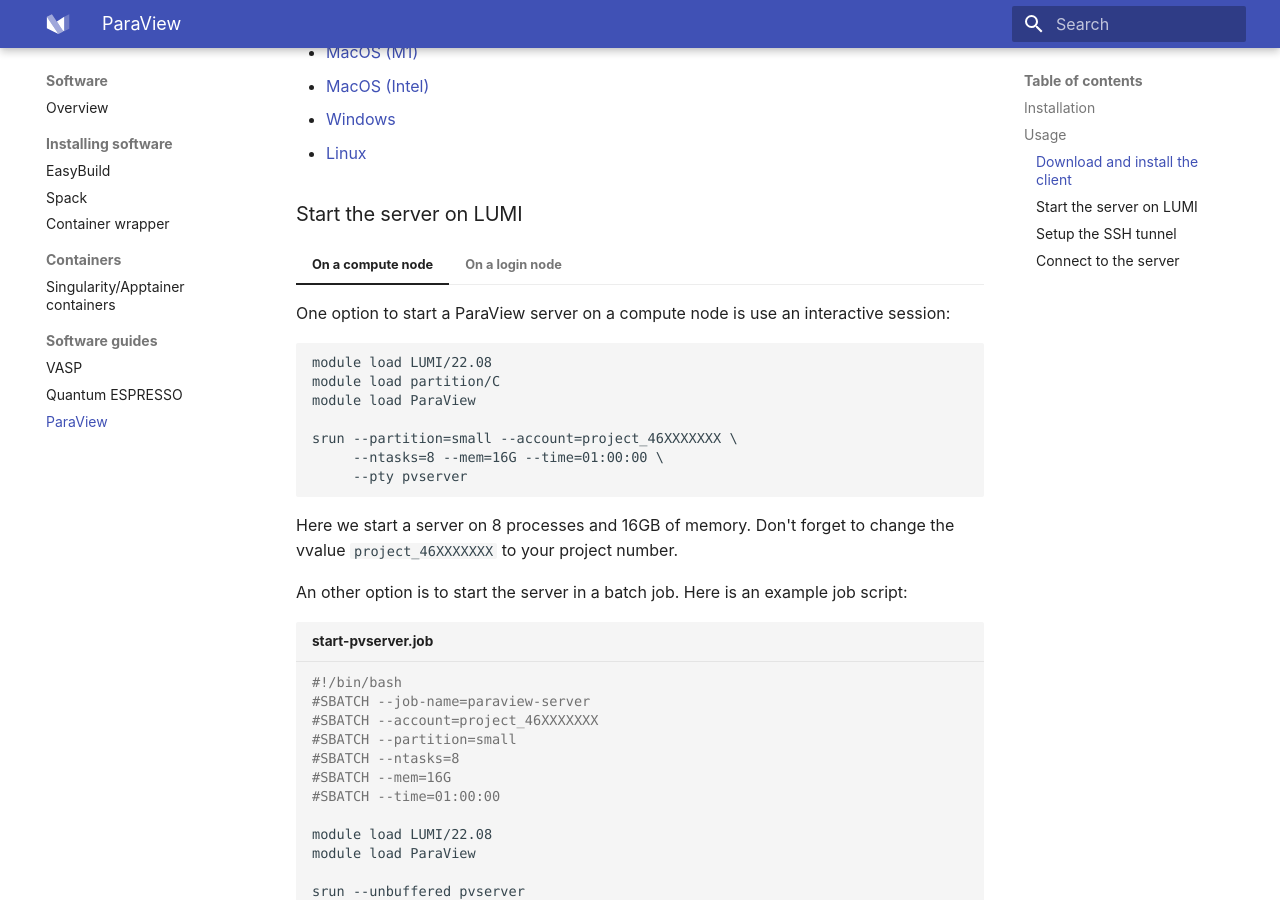
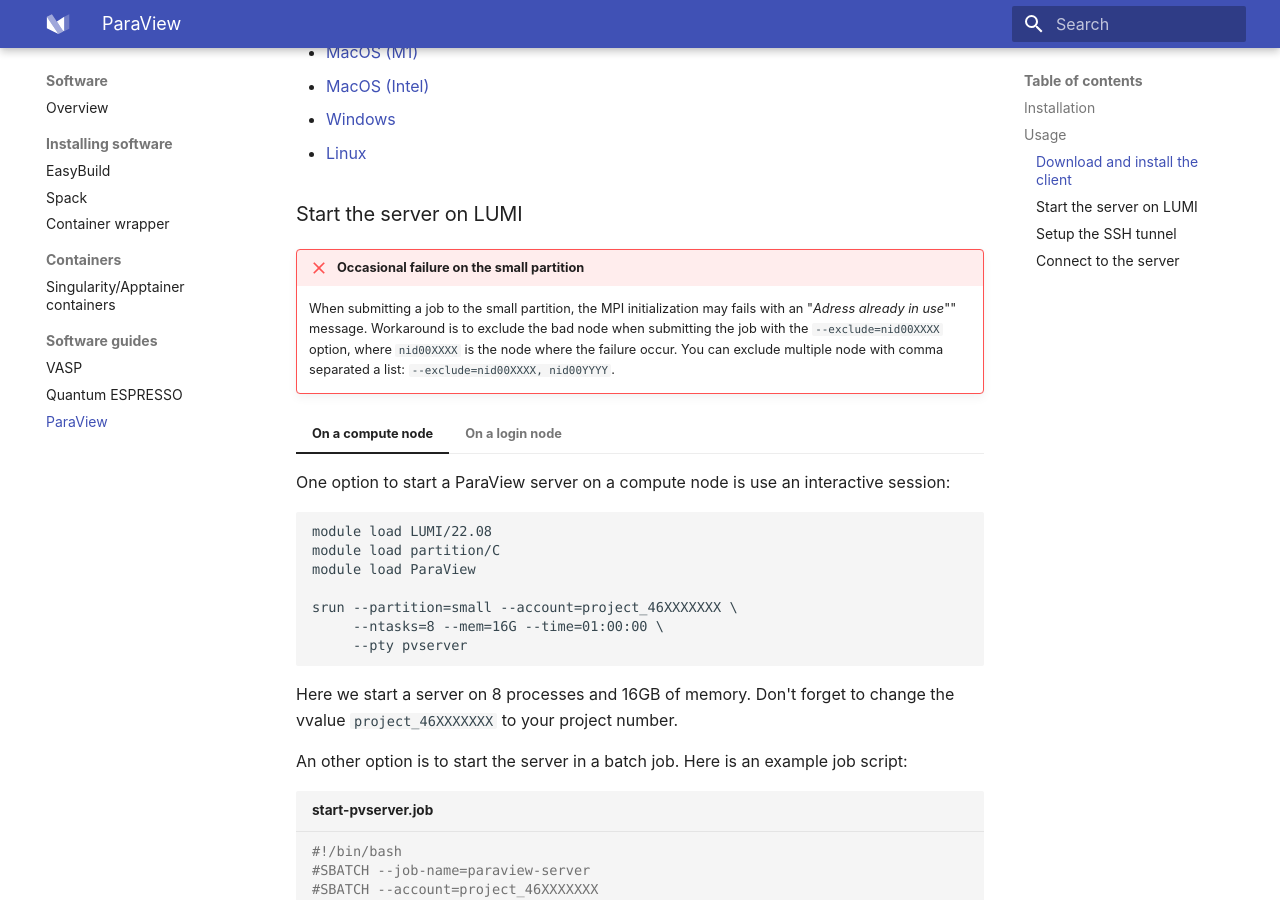
Before and after one commit to Lumi-supercomputer/lumi-userguide, an MkDocs documentation site: the page built from docs/software/guides/paraview.md, in a window 1280 px wide and 900 px high, scrolled down 2179 px. Built offline with MkDocs 1.6.1 and Material for MkDocs 9.7.7, drawn with Linux system fonts in a browser that asks for light colours.

Commit message:
add workaround for adress already in use issue

```diff
--- a/docs/software/guides/paraview.md
+++ b/docs/software/guides/paraview.md
@@ -167,6 +167,14 @@
 - [Linux](https://www.paraview.org/paraview-downloads/download.php?submit=Download&version=v5.10&type=binary&os=Linux&downloadFile=ParaView-5.10.1-MPI-Linux-Python3.9-x86_64.tar.gz)
 
 ### Start the server on LUMI
+
+!!! failure "Occasional failure on the small partition"
+
+    When submitting a job to the small partition, the MPI initialization may
+    fails with an "*Adress already in use*"" message. Workaround is to exclude
+    the bad node when submitting the job with the `--exclude=nid00XXXX` option,
+    where `nid00XXXX` is the node where the failure occur. You can exclude
+    multiple node with comma separated a list: `--exclude=nid00XXXX, nid00YYYY`.
 
 === "On a compute node"
 
```
